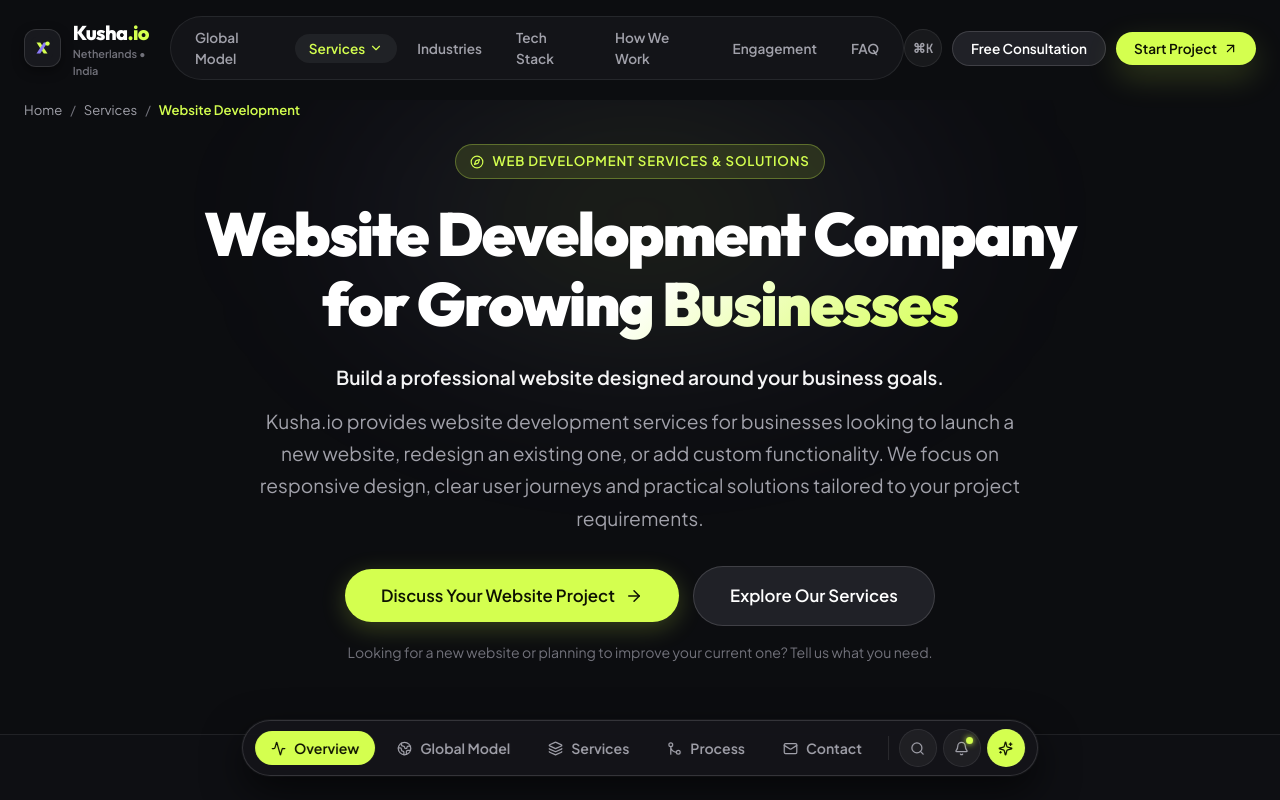
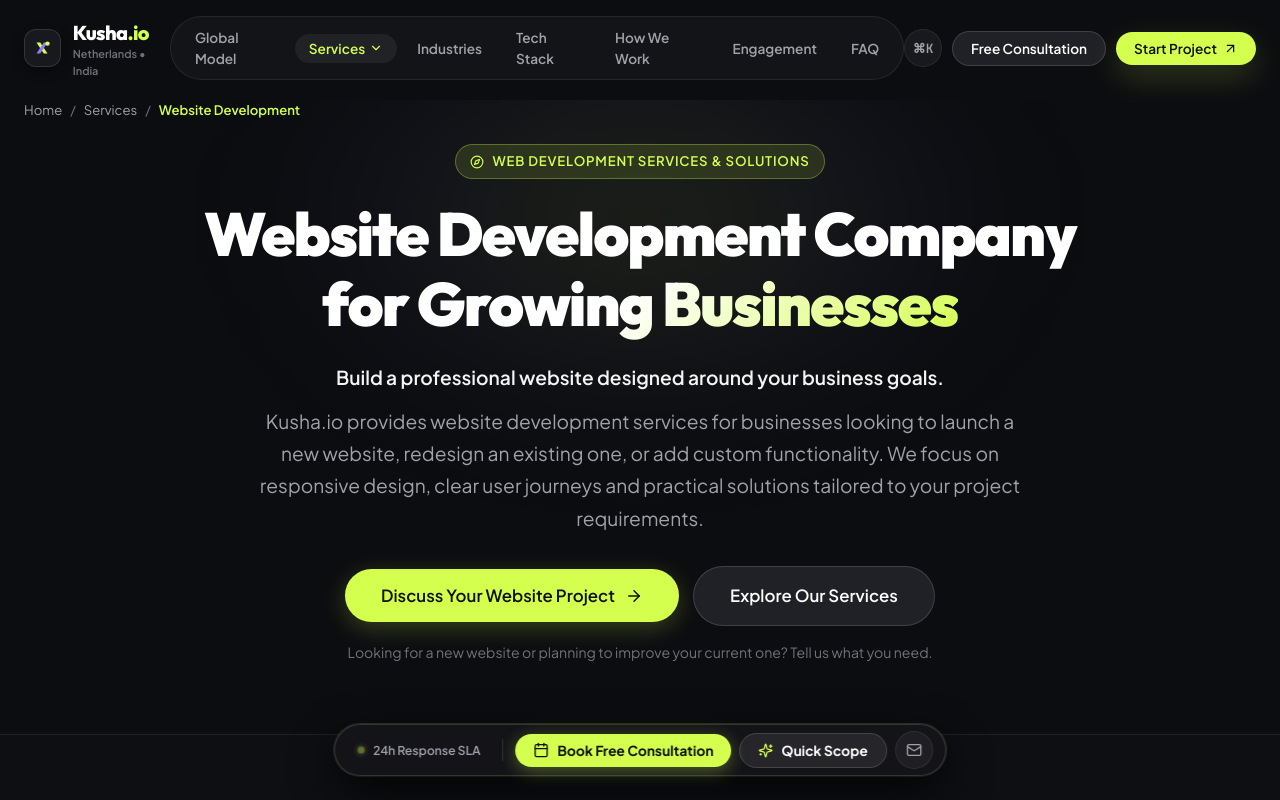
Before and after one commit to Ghazali32/Kusha.io, a React (Vite) app: page /services/website-development in a window 1280 px wide. Shown: the top 800 px of the page. Built offline with nearby package versions, Linux system fonts and the light colour scheme; the HTML template or start-up script is replaced by a standard one.

Commit message:
added New navbar

```diff
--- a/src/components/ContactForm.jsx
+++ b/src/components/ContactForm.jsx
@@ -51,6 +51,23 @@
       setActiveTab(initialType);
     }
   }, [initialType]);
+
+  // Listen for external tab switch events (e.g. from dock or hero buttons)
+  useEffect(() => {
+    const handleSwitchTab = (e) => {
+      const targetTab = e.detail && (typeof e.detail === 'string' ? e.detail : e.detail.tab);
+      const targetScope = e.detail && e.detail.target;
+      if (targetTab === 'consultation' || targetTab === 'project') {
+        if (!targetScope || (targetScope === 'modal' && isModal) || (targetScope === 'page' && !isModal)) {
+          setActiveTab(targetTab);
+          setFieldErrors({});
+          setGeneralError(null);
+        }
+      }
+    };
+    window.addEventListener('switch-contact-tab', handleSwitchTab);
+    return () => window.removeEventListener('switch-contact-tab', handleSwitchTab);
+  }, [isModal]);
 
   useEffect(() => {
     if (initialSubject) {
@@ -314,6 +331,8 @@
         <div className="pill-switch">
           <button
             type="button"
+            id={`${idPrefix}tab-project`}
+            data-tab="project"
             className={`pill-switch-item ${isProject ? 'active' : ''}`}
             onClick={() => handleTabChange('project')}
           >
@@ -321,6 +340,8 @@
           </button>
           <button
             type="button"
+            id={`${idPrefix}tab-consultation`}
+            data-tab="consultation"
             className={`pill-switch-item ${!isProject ? 'active' : ''}`}
             onClick={() => handleTabChange('consultation')}
           >
--- a/src/components/FloatingDock.jsx
+++ b/src/components/FloatingDock.jsx
@@ -1,24 +1,31 @@
 import React, { useState, useEffect } from 'react';
+import { useLocation } from 'react-router-dom';
 import {
   Activity,
   Layers,
   Globe2,
   GitMerge,
-  BookOpen,
   Mail,
   Search,
   Bell,
   Sparkles,
-  ArrowUp
+  ArrowUp,
+  Calendar
 } from 'lucide-react';
 
 export function FloatingDock({ activeSection, onOpenSearch, onOpenNotifications, onOpenContact }) {
   const [currentSection, setCurrentSection] = useState('overview');
   const [showBackToTop, setShowBackToTop] = useState(false);
+  const location = useLocation();
+  const isWebDev = location.pathname === '/services/website-development';
 
   useEffect(() => {
     const handleScroll = () => {
-      setShowBackToTop(window.scrollY > 500);
+      setShowBackToTop(window.scrollY > 400);
+
+      if (isWebDev) {
+        return;
+      }
 
       const sections = ['global-model', 'services', 'industries', 'tech-stack', 'how-we-work', 'engagement', 'faq', 'contact'];
       const scrollPos = window.scrollY + 200;
@@ -41,7 +48,7 @@
 
     window.addEventListener('scroll', handleScroll);
     return () => window.removeEventListener('scroll', handleScroll);
-  }, []);
+  }, [isWebDev]);
 
   const scrollToSection = (id) => {
     if (id === 'overview') {
@@ -54,6 +61,102 @@
     }
   };
 
+  // Dedicated handler for scrolling to the consultation form on /services/website-development
+  const handleScrollToConsultation = () => {
+    const formSection = document.getElementById('enquiry-form');
+    if (formSection) {
+      formSection.scrollIntoView({ behavior: 'smooth' });
+
+      // Automatically switch the in-page form tab to 'Book Free Consultation'
+      window.dispatchEvent(new CustomEvent('switch-contact-tab', {
+        detail: 'consultation',
+        detailTarget: 'page'
+      }));
+
+      const tabBtn = document.getElementById('page-tab-consultation');
+      if (tabBtn) {
+        tabBtn.click();
+      }
+
+      // Visual feedback pulse on the form
+      formSection.classList.add('highlight-form-pulse');
+      setTimeout(() => {
+        formSection.classList.remove('highlight-form-pulse');
+      }, 2400);
+
+      // Focus first input field
+      setTimeout(() => {
+        const input = document.getElementById('page-fullName') || formSection.querySelector('input');
+        if (input) input.focus();
+      }, 450);
+    } else if (onOpenContact) {
+      onOpenContact('consultation', 'Website Development Consultation');
+    }
+  };
+
+  // Specialized interaction dock for /services/website-development
+  if (isWebDev) {
+    return (
+      <div className="floating-dock-container">
+        <div className="floating-dock webdev-dock">
+
+          {/* Customer Trust & Live Availability Status Indicator */}
+          <div className="dock-status-indicator" title="Kusha.io • Netherlands KVK 98986708">
+            <span className="dock-status-dot"></span>
+            <span className="dock-status-text">24h Response SLA</span>
+          </div>
+
+          <div style={{ width: '1px', height: '22px', background: 'rgba(255,255,255,0.12)', margin: '0 4px' }} className="hide-on-mobile"></div>
+
+          {/* 1. Primary CTA Button: Book Free Consultation (Scrolls & opens the Consultation form on this page) */}
+          <button
+            id="dock-book-consultation-btn"
+            className="dock-cta-btn primary"
+            onClick={handleScrollToConsultation}
+            title="Book Free Consultation (Opens form on this page)"
+          >
+            <Calendar size={16} />
+            <span>Book Free Consultation</span>
+          </button>
+
+          {/* 2. Customer Interaction: Instant Popup Modal (For users who prefer modal overlay without scrolling) */}
+          <button
+            className="dock-cta-btn secondary"
+            onClick={() => onOpenContact && onOpenContact('consultation', 'Website Development Consultation')}
+            title="Open Instant Consultation Popup"
+          >
+            <Sparkles size={15} color="var(--lime-primary)" />
+            <span className="hide-on-mobile">Quick Scope</span>
+          </button>
+
+          {/* 3. Customer Interaction: Direct Email Desk */}
+          <a
+            href="mailto:info@kusha.io?subject=Website%20Development%20Consultation%20Inquiry"
+            className="dock-icon-btn"
+            title="Direct Email: info@kusha.io (Netherlands Desk)"
+            aria-label="Send direct email to info@kusha.io"
+          >
+            <Mail size={16} />
+          </a>
+
+          {/* 4. Customer Interaction: Back to Top */}
+          {showBackToTop && (
+            <button
+              className="dock-icon-btn"
+              onClick={() => window.scrollTo({ top: 0, behavior: 'smooth' })}
+              title="Back to Top"
+              aria-label="Scroll back to top"
+            >
+              <ArrowUp size={16} />
+            </button>
+          )}
+
+        </div>
+      </div>
+    );
+  }
+
+  // Standard Home Page Dock
   return (
     <div className="floating-dock-container">
       <div className="floating-dock">
--- a/src/components/Navbar.jsx
+++ b/src/components/Navbar.jsx
@@ -7,6 +7,7 @@
   const [mobileMenuOpen, setMobileMenuOpen] = useState(false);
   const [servicesDropdownOpen, setServicesDropdownOpen] = useState(false);
   const dropdownRef = useRef(null);
+  const closeTimeoutRef = useRef(null);
 
   const location = useLocation();
   const isHome = location.pathname === '/';
@@ -20,15 +21,51 @@
     return () => window.removeEventListener('scroll', handleScroll);
   }, []);
 
+  // Hover handlers with debounce / grace period to prevent abrupt closing
+  const handleDropdownMouseEnter = () => {
+    if (closeTimeoutRef.current) {
+      clearTimeout(closeTimeoutRef.current);
+      closeTimeoutRef.current = null;
+    }
+    setServicesDropdownOpen(true);
+  };
+
+  const handleDropdownMouseLeave = () => {
+    if (closeTimeoutRef.current) {
+      clearTimeout(closeTimeoutRef.current);
+    }
+    closeTimeoutRef.current = setTimeout(() => {
+      setServicesDropdownOpen(false);
+    }, 300); // 300ms forgiving grace period
+  };
+
+  const handleDropdownToggle = (e) => {
+    e.stopPropagation();
+    if (closeTimeoutRef.current) {
+      clearTimeout(closeTimeoutRef.current);
+      closeTimeoutRef.current = null;
+    }
+    setServicesDropdownOpen((prev) => !prev);
+  };
+
   // Close dropdown on outside click
   useEffect(() => {
     const handleOutsideClick = (e) => {
       if (dropdownRef.current && !dropdownRef.current.contains(e.target)) {
+        if (closeTimeoutRef.current) {
+          clearTimeout(closeTimeoutRef.current);
+          closeTimeoutRef.current = null;
+        }
         setServicesDropdownOpen(false);
       }
     };
     document.addEventListener('mousedown', handleOutsideClick);
-    return () => document.removeEventListener('mousedown', handleOutsideClick);
+    return () => {
+      document.removeEventListener('mousedown', handleOutsideClick);
+      if (closeTimeoutRef.current) {
+        clearTimeout(closeTimeoutRef.current);
+      }
+    };
   }, []);
 
   const navLinks = [
@@ -112,12 +149,12 @@
                   key={link.label}
                   ref={dropdownRef}
                   style={{ position: 'relative' }}
-                  onMouseEnter={() => setServicesDropdownOpen(true)}
-                  onMouseLeave={() => setServicesDropdownOpen(false)}
+                  onMouseEnter={handleDropdownMouseEnter}
+                  onMouseLeave={handleDropdownMouseLeave}
                 >
                   <button
                     type="button"
-                    onClick={() => setServicesDropdownOpen(!servicesDropdownOpen)}
+                    onClick={handleDropdownToggle}
                     style={{
                       fontSize: '0.85rem',
                       fontWeight: 600,
@@ -137,7 +174,7 @@
                     <ChevronDown size={14} style={{ transform: servicesDropdownOpen ? 'rotate(180deg)' : 'none', transition: 'transform 0.2s ease' }} />
                   </button>
 
-                  {/* Services Popover / Dropdown */}
+                  {/* Services Popover / Dropdown with invisible hover bridge */}
                   {servicesDropdownOpen && (
                     <div
                       style={{
@@ -145,21 +182,30 @@
                         top: '100%',
                         left: '50%',
                         transform: 'translateX(-50%)',
-                        marginTop: '10px',
+                        paddingTop: '8px', /* Invisible hover bridge: cursor never leaves hit area */
                         width: '340px',
+                        zIndex: 200,
+                      }}
+                      onMouseEnter={handleDropdownMouseEnter}
+                      onMouseLeave={handleDropdownMouseLeave}
+                    >
+                      <div
+                        style={{
                           background: '#16171d',
                           border: '1px solid var(--border-medium)',
                           borderRadius: 'var(--radius-lg)',
                           padding: '12px',
                           boxShadow: '0 16px 40px rgba(0, 0, 0, 0.7)',
-                        zIndex: 200,
                           animation: 'fadeIn 0.2s ease-out'
                         }}
                       >
                         {/* Featured Highlight Item: Website Development */}
                         <Link
                           to="/services/website-development"
-                        onClick={() => setServicesDropdownOpen(false)}
+                          onClick={() => {
+                            if (closeTimeoutRef.current) clearTimeout(closeTimeoutRef.current);
+                            setServicesDropdownOpen(false);
+                          }}
                           style={{
                             display: 'block',
                             padding: '12px 14px',
@@ -188,7 +234,10 @@
                         {/* General Services Link */}
                         <a
                           href={isHome ? '#services' : '/#services'}
-                        onClick={() => setServicesDropdownOpen(false)}
+                          onClick={() => {
+                            if (closeTimeoutRef.current) clearTimeout(closeTimeoutRef.current);
+                            setServicesDropdownOpen(false);
+                          }}
                           style={{
                             display: 'flex',
                             alignItems: 'center',
@@ -216,6 +265,7 @@
                           </div>
                           <ArrowRight size={13} />
                         </a>
+                      </div>
                     </div>
                   )}
                 </div>
--- a/src/index.css
+++ b/src/index.css
@@ -630,6 +630,117 @@
   }
 }
 
+/* Specialized Dock for Landing Pages & High-Intent Conversion */
+.webdev-dock {
+  padding: 6px 12px;
+  gap: 8px;
+  box-shadow: 0 16px 44px rgba(0, 0, 0, 0.75), 0 0 0 1px rgba(212, 255, 79, 0.18);
+}
+
+.dock-cta-btn {
+  display: inline-flex;
+  align-items: center;
+  gap: 8px;
+  padding: 8px 18px;
+  border-radius: var(--radius-full);
+  font-size: 0.86rem;
+  font-weight: 700;
+  transition: all var(--transition-fast);
+  white-space: nowrap;
+  border: none;
+  cursor: pointer;
+  text-decoration: none;
+}
+
+.dock-cta-btn.primary {
+  background: var(--lime-primary);
+  color: var(--lime-text);
+  box-shadow: 0 4px 18px rgba(212, 255, 79, 0.32);
+}
+
+.dock-cta-btn.primary:hover {
+  transform: translateY(-1px);
+  box-shadow: 0 6px 24px rgba(212, 255, 79, 0.48);
+}
+
+.dock-cta-btn.primary:active {
+  transform: translateY(1px);
+}
+
+.dock-cta-btn.secondary {
+  background: rgba(255, 255, 255, 0.08);
+  color: #ffffff;
+  border: 1px solid var(--border-medium);
+}
+
+.dock-cta-btn.secondary:hover {
+  background: rgba(255, 255, 255, 0.15);
+  border-color: var(--lime-border);
+  color: var(--lime-primary);
+}
+
+.dock-status-indicator {
+  display: flex;
+  align-items: center;
+  gap: 8px;
+  padding: 6px 10px;
+  font-size: 0.76rem;
+  font-weight: 600;
+  color: var(--text-secondary);
+  white-space: nowrap;
+}
+
+.dock-status-dot {
+  width: 8px;
+  height: 8px;
+  border-radius: 50%;
+  background: var(--lime-primary);
+  box-shadow: 0 0 8px var(--lime-primary);
+  animation: pulseDot 2s infinite ease-in-out;
+  flex-shrink: 0;
+}
+
+@keyframes pulseDot {
+  0%, 100% { opacity: 1; transform: scale(1); }
+  50% { opacity: 0.4; transform: scale(0.85); }
+}
+
+.highlight-form-pulse {
+  animation: formHighlightPulse 2.2s cubic-bezier(0.16, 1, 0.3, 1) !important;
+  border-color: var(--lime-primary) !important;
+}
+
+@keyframes formHighlightPulse {
+  0% {
+    box-shadow: 0 0 0 0 rgba(212, 255, 79, 0.6);
+  }
+  30% {
+    box-shadow: 0 0 40px 8px rgba(212, 255, 79, 0.35);
+  }
+  100% {
+    box-shadow: 0 0 0 0 rgba(212, 255, 79, 0);
+  }
+}
+
+@media (max-width: 640px) {
+  .webdev-dock {
+    justify-content: center;
+    gap: 6px;
+    padding: 6px 8px;
+  }
+  .webdev-dock .dock-cta-btn.primary {
+    padding: 8px 12px;
+    font-size: 0.8rem;
+    gap: 6px;
+  }
+  .webdev-dock .dock-status-text {
+    display: none;
+  }
+  .hide-on-mobile {
+    display: none !important;
+  }
+}
+
 /* ==========================================================================
    MODAL & POPUP DIALOGS
    ========================================================================== */
--- a/src/pages/WebsiteDevelopmentPage.jsx
+++ b/src/pages/WebsiteDevelopmentPage.jsx
@@ -509,7 +509,7 @@
       {/* =========================================================================
           7. PRACTICAL WEBSITE SOLUTIONS FOR YOUR BUSINESS (PORTFOLIO REPLACEMENT)
          ========================================================================= */}
-      <section className="section-spacing" style={{ background: '#0e0f13' }}>
+      <section id="solutions" className="section-spacing" style={{ background: '#0e0f13' }}>
         <div className="container">
 
           <div className="section-header center" style={{ maxWidth: '820px', margin: '0 auto 44px auto' }}>
@@ -677,7 +677,7 @@
       {/* =========================================================================
           9. FAQ SECTION (EXACT 5 ACCESSIBLE QUESTIONS)
          ========================================================================= */}
-      <section className="section-spacing" style={{ background: '#0e0f13', borderTop: '1px solid var(--border-subtle)' }}>
+      <section id="faq" className="section-spacing" style={{ background: '#0e0f13', borderTop: '1px solid var(--border-subtle)' }}>
         <div className="container" style={{ maxWidth: '840px' }}>
 
           <div className="section-header center" style={{ marginBottom: '40px' }}>
```
Also changed, not shown: 5 other files (tests, documents, lock files or other folders). Lines whose indentation alone changed are shown as unchanged.
